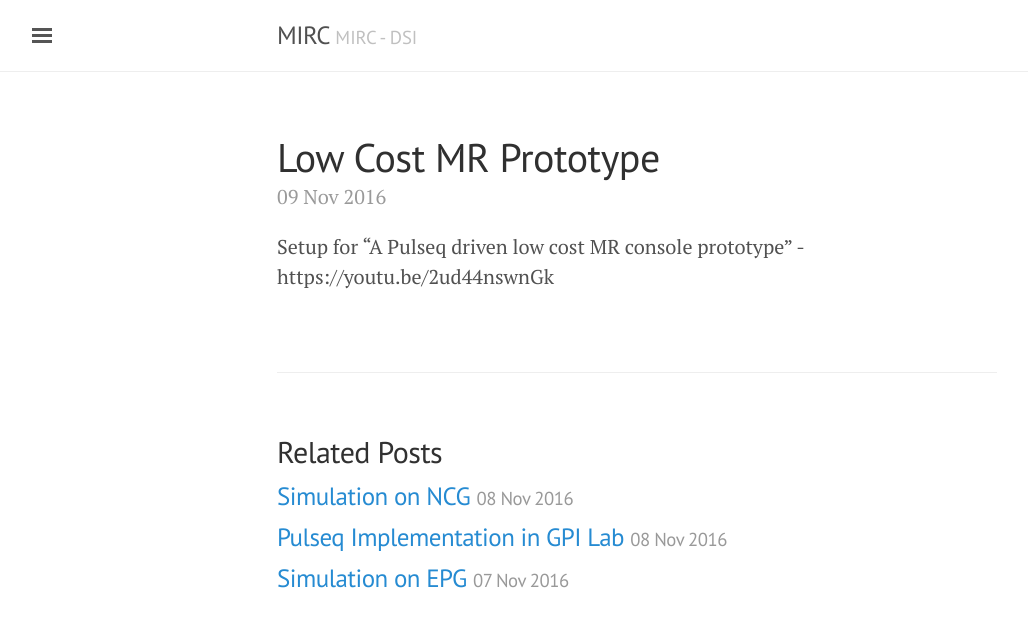
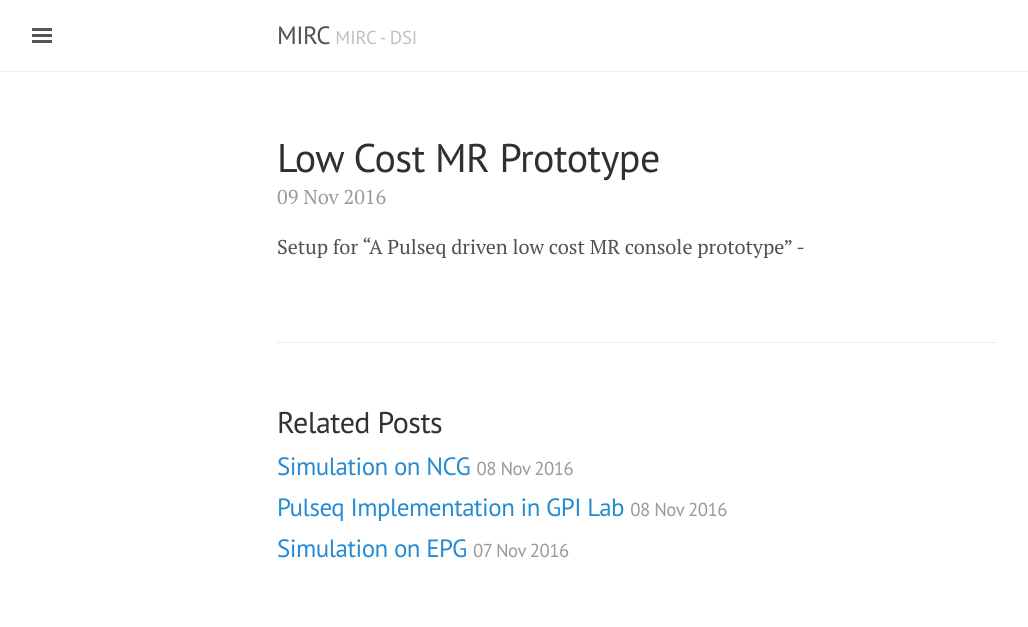
Before and after one commit to mirc-dsi/mirc-dsi.github.io, a Jekyll site: the page built from _posts/2016-11-09-low-cost-mr.md, in a window 1280 px wide. Shown: the top 627 px of the page, without its empty margins (3-1031 px from the left). Built offline with Jekyll 4.4.1, drawn with Linux system fonts in a browser that asks for light colours.

Commit message:
Update 2016-11-09-low-cost-mr.md

```diff
--- a/_posts/2016-11-09-low-cost-mr.md
+++ b/_posts/2016-11-09-low-cost-mr.md
@@ -2,4 +2,4 @@
 layout: post
 title: Low Cost MR Prototype
 ---
-Setup for "A Pulseq driven low cost MR console prototype" - https://youtu.be/2ud44nswnGk
+Setup for "A Pulseq driven low cost MR console prototype" - [](https://youtu.be/2ud44nswnGk)
```
